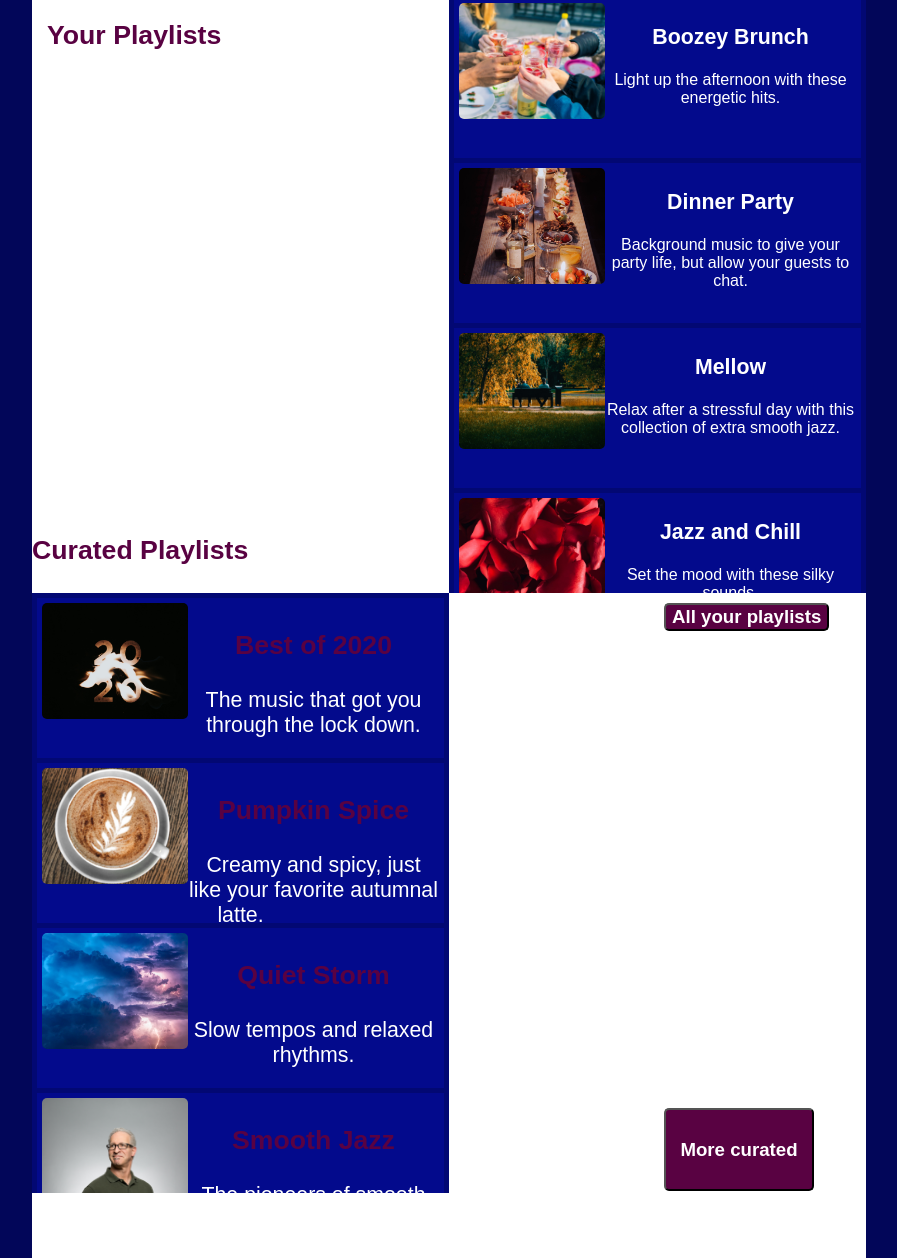
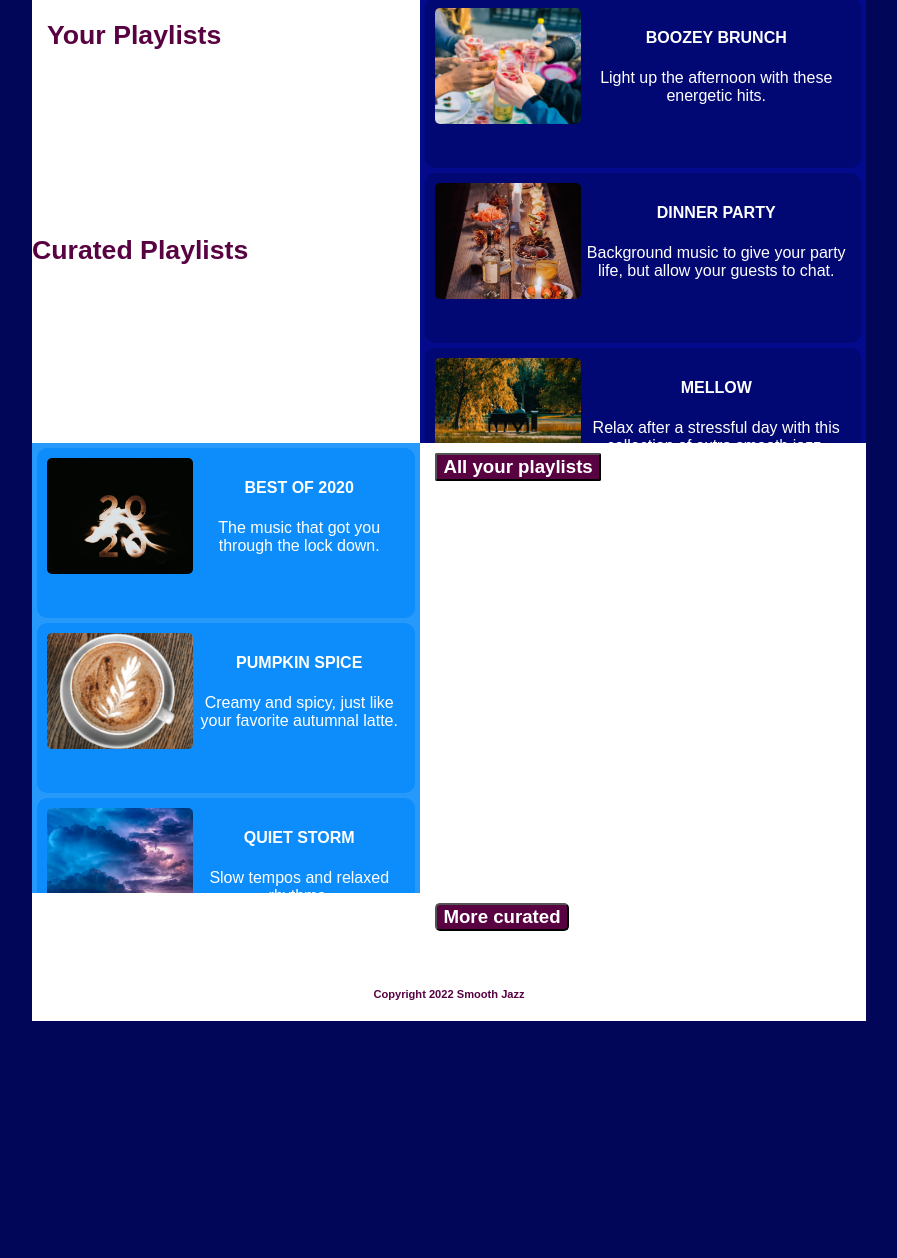
Before and after one commit to CickNollis/streamingmedia, a plain HTML site: page index.html in a window 1280 px wide. Shown: the part 827-2085 px from the top of the page, without its empty margins (191-1088 px from the left). After the commit the page ends 1848 px from the top, so only its background shows below. Drawn offline with Linux system fonts and the light colour scheme.

Commit message:
final maybe

```diff
--- a/index.html
+++ b/index.html
@@ -93,35 +93,35 @@
         <figure>
             <img src="images/best-of-2020-cover.png" alt="an artsty depiction of the numbers 2020">
             <figcaption>
-                <h3>Best of 2020</h3>
+                <h4>Best of 2020</h4>
                 <p>The music that got you through the lock down.</p>
             </figcaption>
         </figure>
         <figure>
             <img src="images/pumpkin-spice-cover.png" alt="latte art of a flower in a mug on a table">
             <figcaption>
-                <h3>Pumpkin Spice</h3>
+                <h4>Pumpkin Spice</h4>
                 <p>Creamy and spicy, just like your favorite autumnal latte.</p>
             </figcaption>
         </figure>
         <figure>
             <img src="images/quiet-storm-cover.png" alt="a photo of clouds with lightning with blue purple and yellow tones">
             <figcaption>
-                <h3>Quiet Storm</h3>
+                <h4>Quiet Storm</h4>
                 <p>Slow tempos and relaxed rhythms.</p>
             </figcaption>
         </figure>
         <figure>
             <img src="images/smooth-jazz-cover.png" alt="an older person in a green polo looking off to the distance">
             <figcaption>
-                <h3>Smooth Jazz</h3>
+                <h4>Smooth Jazz</h4>
                 <p>The pioneers of smooth jazz</p>
             </figcaption>
         </figure>
         <figure>
             <img src="images/smooth-study-cover.png" alt="photo of someone sitting typing on a keyboard">
             <figcaption>
-                <h3>Smooth Study</h3>
+                <h4>Smooth Study</h4>
                 <p>Background music to keep you going while you study.</p>
             </figcaption>
         </figure>
@@ -134,35 +134,35 @@
         <figure>
             <img src="images/Boozy-brunch-cover.png" alt="a group of people cheering at brunch">
             <figcaption>
-                <h3>Boozey Brunch</h3>
+                <h4>Boozey Brunch</h4>
                 <p>Light up the afternoon with these energetic hits.</p>
             </figcaption>
         </figure>
         <figure>
             <img src="images/dinner-party-cover.png" alt="an aesthic dinner table with plates and candles">
             <figcaption>
-                <h3>Dinner Party</h3>
+                <h4>Dinner Party</h4>
                 <p>Background music to give your party life, but allow your guests to chat. </p>
             </figcaption>
         </figure>
         <figure>
             <img src="images/mellow-cover.png" alt="a golden hour view of a park with 2 people sitting on a bench in the distance">
             <figcaption>
-                <h3>Mellow</h3>
+                <h4>Mellow</h4>
                 <p>Relax after a stressful day with this collection of extra smooth jazz.</p>
             </figcaption>
         </figure>
         <figure>
             <img src="images/jazz-chill-cover.png" alt="a close up of rose red petals">
             <figcaption>
-                <h3>Jazz and Chill</h3>
+                <h4>Jazz and Chill</h4>
                 <p>Set the mood with these silky sounds.</p>
             </figcaption>
         </figure>
         <figure>
             <img src="images/smooth-saxophone-cover.png" alt="a live performance shot of people playing saxaphone">
             <figcaption>
-                <h3>Jazz Saxophone</h3>
+                <h4>Jazz Saxophone</h4>
                 <p>The greatest collection of your sax favorites.</p>
             </figcaption>
         </figure>
--- a/style.css
+++ b/style.css
@@ -11,7 +11,7 @@ body {
     background-color: #FFFFFF;
     font-family: Raleway, sans-serif;
     width: 375px;
-    margin: auto 0;
+    margin: auto;
 
 }
 
@@ -42,14 +42,16 @@ footer {
 dd {
     font-size: 16pt;
     color: #590242;
-    position: relative;
+
+
 }
 
 dt {
     font-weight: 100;
     font-size: 14pt;
     color: #FFFFFF;
-    position: relative;
+
+
 }
 
 
@@ -58,6 +60,7 @@ h1 {
     font-weight: Bold;
     font-size: 20pt;
     color: #FFFFFF;
+
 }
 
 h2 {
@@ -75,12 +78,17 @@ h3 {
 
 }
 
+h4 {
+    color: #FFFFFF;
+}
+
 header p {
     font-size: 20pt;
     color: #FFFFFF;
+
 }
 
-/* Hamburger Menu (my input) */
+/* Hamburger Menu */
 
 
 
@@ -90,6 +98,7 @@ header p {
     top: 10px;
     font-size: 20pt;
     position: absolute;
+
 }
 
 nav a {
@@ -97,6 +106,7 @@ nav a {
     color: #FFFFFF;
     display: block;
     padding: 20px;
+
 }
 
 a:hover {
@@ -106,6 +116,7 @@ a:hover {
 
 nav li {
     list-style: none;
+
 }
 
 
@@ -167,84 +178,19 @@ input:checked ~ label:not(.steps) span:before, input:checked ~ label:not(.steps)
     top: 0;
 }
 
-/* playlists/curated*/
-
-
-.playlist, .curated h3 {
-    font-weight: bold;
-    font-size: 16pt;
-    color: #FFFFFF;
-}
-
-.curated p:first-child  {
-    text-transform: uppercase;
-    font-size: 16pt;
-    color: #FFFFFF;
-    font-weight: bold;
-}
-
-.playlist, .curated {
-    background-color: #020873;
-    gap: 10px;
-    display: flex;
-    overflow: auto;
-}
-
-.playlist, .curated p {
-    font-weight: lighter;
-    color: #FFFFFF;
-
-}
-
-
-
-.playlist figure {
-    background-color: #030A8C;
-    margin: 5px;
-    padding: 5px;
-}
-
-.playlist figcaption {
-    width: 100%;
-    text-align: center;
-}
-
-.curated figcaption {
-    width: 100%;
-    text-align: center;
-}
-
-.curated figure {
-    background-color: #030A8C;
-    margin: 5px;
-    padding: 5px;
-}
-
-
-.more-btn {
-    color: #FFFFFF;
-    background-color: #590242;
-    border-radius: 5px;
-    font-weight: Bold;
-    font-size: 14pt;
-
-}
-
-
-
-
 /*Trending*/
 
 #trending {
     display: flex;
     overflow:  auto;
-    white-space: nowrap;
+
 }
 
 #trending h3 {
-    font-weight: Bold;
+    font-weight: bold;
     font-size: 16pt;
     color: #590242;
+
 }
 
 #trending p:first-child {
@@ -252,11 +198,13 @@ input:checked ~ label:not(.steps) span:before, input:checked ~ label:not(.steps)
     font-weight: bold;
     font-size: 16pt;
     padding-top: 5px;
+
 }
 
 #trending figure {
     position: relative;
     margin: 10px;
+
 }
 
 #trending figcaption {
@@ -267,6 +215,7 @@ input:checked ~ label:not(.steps) span:before, input:checked ~ label:not(.steps)
     opacity: .5;
     color: #590242;
     padding-bottom: 5px;
+
 }
 
 #trending audio {
@@ -280,13 +229,87 @@ input:checked ~ label:not(.steps) span:before, input:checked ~ label:not(.steps)
 #trending p {
     margin-left: 10px;
     height: 15px;
-    opacity: .5;
+
 }
 
 #trending p:first-child {
     color: #590242;
     padding-top: 5px;
+
 }
+
+/* playlists/curated*/
+
+h4 {
+    text-transform: uppercase;
+    font-weight: bold;
+}
+
+
+.playlist {
+    background-color: #2699FB;
+    display: flex;
+    overflow: auto;
+}
+
+
+.playlist, .curated p {
+    font-weight: lighter;
+    color: #FFFFFF;
+
+}
+
+
+
+.playlist figure {
+    background-color: #0D8DFB;
+    margin: 5px;
+    padding: 10px;
+    border-radius: 10px;
+
+}
+
+.playlist figcaption {
+    width: 100%;
+    text-align: center;
+
+}
+
+.curated {
+    background-color: #030A8C;
+    display: flex;
+    overflow: auto;
+
+}
+
+.curated figure {
+    background-color: #020873;
+    margin: 5px;
+    padding: 10px;
+    border-radius: 10px;
+
+}
+
+
+.curated figcaption {
+    text-align: center;
+
+}
+
+.curated figure:hover {
+    background-color: #590242;
+}
+
+
+#more-btn {
+    color: #FFFFFF;
+    background-color: #590242;
+    border-radius: 5px;
+    font-weight: Bold;
+    font-size: 14pt;
+
+}
+
 
 /* button */
 
@@ -297,12 +320,18 @@ button {
     font-size: 14pt;
     margin-top: 10px;
     margin-left: 15px;
-    border-radius: 5px;
-    position: relative;
+    border-radius: 2px;
+
 }
 
 button:hover {
     background-color: #020659;
+
+}
+
+#more-btn:hover{
+    background-color: #020659;
+
 }
 
 /*Provided styling-audio*/
@@ -310,7 +339,6 @@ button:hover {
 audio::-webkit-media-controls-mute-button {
     background-color: #FFFFFF;
     border-radius: 50%;
-
 
 }
 audio::-webkit-media-controls-play-button {
@@ -321,26 +349,30 @@ audio::-webkit-media-controls-play-button {
 audio::-webkit-media-controls-enclosure {
     background-color: #FFFFFF;
 
-
 }
 
 
 /*Provided styling-scroll*/
-.trending::-webkit-scrollbar {
+#trending::-webkit-scrollbar {
     width: 100px;
+    border-radius: 20px;
+
 }
-.trending::-webkit-scrollbar-track {
+#trending::-webkit-scrollbar-track {
     background: #C6A9BE;
 
-}
-.trending::-webkit-scrollbar-thumb {
-    background: #590242;
-    width: 100px;
-    border-radius: 5px;
 
 }
-.trending::-webkit-scrollbar-thumb:hover {
+#trending::-webkit-scrollbar-thumb {
+    background: #590242;
+    border-radius: 5px;
+    border: 1px solid #000000;
+
+}
+#trending::-webkit-scrollbar-thumb:hover {
     background: #020659;
+    border: 5px solid #000000;
+
 }
 .playlist::-webkit-scrollbar, .curated::-webkit-scrollbar {
     width: 100px;
@@ -348,115 +380,141 @@ audio::-webkit-media-controls-enclosure {
 }
 .playlist::-webkit-scrollbar-track, .curated::-webkit-scrollbar-track  {
     background: #030A8C;
+
 }
 .playlist::-webkit-scrollbar-thumb, .curated::-webkit-scrollbar-thumb {
     background: #020659;
-    width: 100px;
     border-radius: 5px;
+
 }
 .playlist::-webkit-scrollbar-thumb:hover, .curated::-webkit-scrollbar-thumb:hover {
     background-color: #FFFFFF;
+
 }
 
 /* media screen section*/
 @media screen and (min-width: 834px) {
     html {
         margin: 0 auto;
+
     }
     body {
         width: 834px;
         margin: 0 auto;
+        font-family: "Raleway" sans-serif;
+
     }
-     ul {
+
+    ul {
         display: inline-block;
-        }
+        overflow: visible;
+        position: absolute;
+        top: 0;
+        display: grid;
+        grid-template-columns: 1fr 1fr 1fr 1fr 1fr;
+
+    }
     nav li {
         text-align: center;
         width: 100%;
         text-transform: uppercase;
+
     }
-    .playlist, .curated {
-        flex-direction: column;
+
+
+    label span, input {
+        display: none;
+
     }
+
     .playlist figure, .curated figure {
         height: 150px;
+
     }
     .playlist img, .curated img {
         float: left;
+
     }
-    .playlist {
-        overflow-y: scroll;
+    .playlist, .curated {
         height: 600px;
-        display: initial;
+        display: inline-grid;
+        text-align: left;
+
+
     }
     #trend-btn {
         position: relative;
         float: right;
         margin-right: 15px;
+
     }
     div {
-        display: grid;
-        grid-template-columns: 1fr 1fr;
+        display: inline-grid;
+
     }
-    .playlist {
-        grid-column-start: 1;
-        grid-column-end: 1;
-    }
+
+
     #all-btn {
         width: max-content;
         height: max-content;
         left: 200px;
+
+
     }
 
     #more-btn {
-        width: 150px;
-        position: relative;
-        bottom: 95px;
+        width: max-content;
+        height: max-content;
         left: 200px;
+
     }
 
-    .curated {
-        grid-column-start: 2;
+    .playlist {
+        grid-column-start: 1;
         grid-column-end: 2;
+        overflow: scroll;
+        height: 450px;
+        display: initial;
+
     }
 
     .curated {
         grid-row-start: 1;
         overflow: scroll;
-        height: 600px;
+        height: 450px;
         overflow-x: hidden;
         display: initial;
+        grid-column-start: 2;
+        grid-column-end: 3;
+
     }
     .playlist::-webkit-scrollbar, .curated::-webkit-scrollbar {
         width: 10px;
+
     }
-    ul {
-        overflow: visible;
-        position: absolute;
-        top: 0;
-        display: grid;
-        grid-template-columns: 1fr 1fr 1fr 1fr 1fr;
-    }
-    label span, input {
-        display: none;
-    }
+
 
     .head {
         background-color: #020873;
         width: 834px;
         height: 90px;
+
     }
     #muzak {
         position: revert;
+
     }
     #curated {
         position: relative;
         bottom: 698px;
+
     }
     #playlist, #curated{
         margin-top: 40px;
+
     }
     footer {
         margin-top: 0;
+
     }
 }
```
